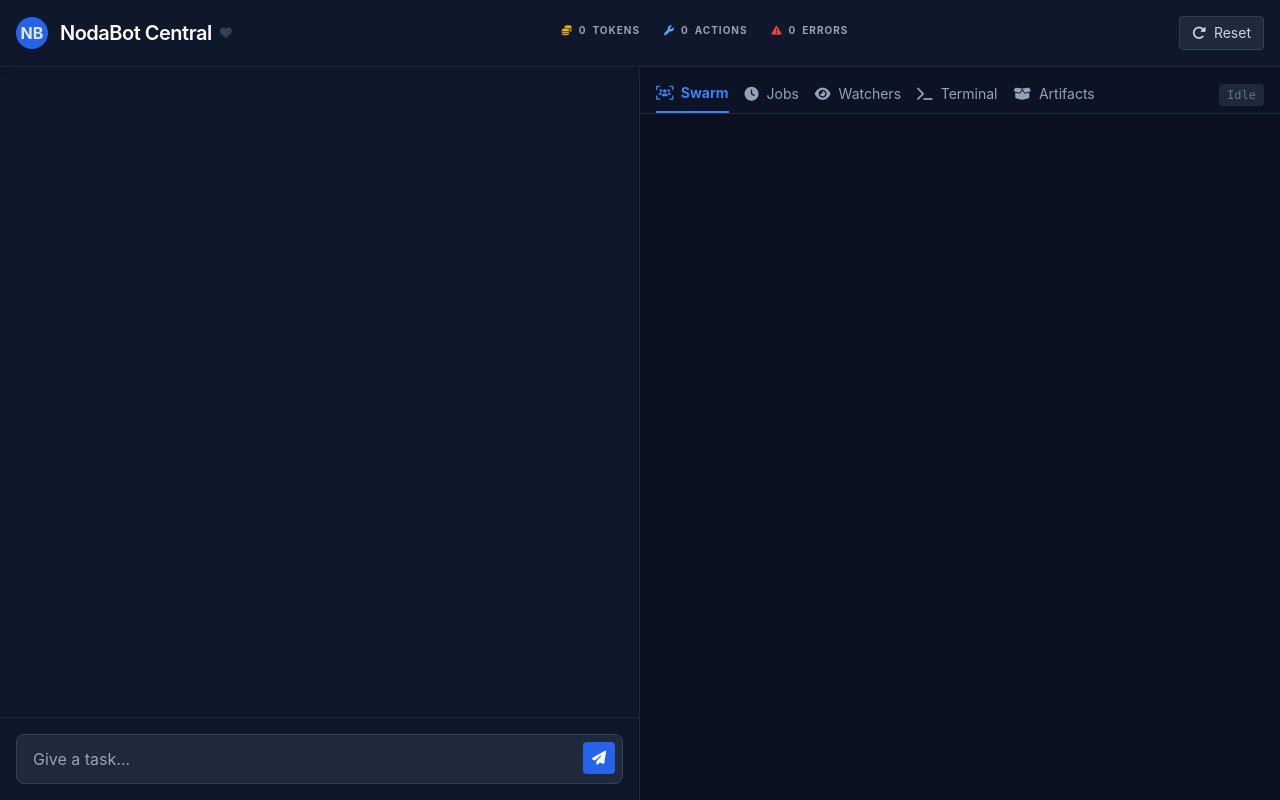
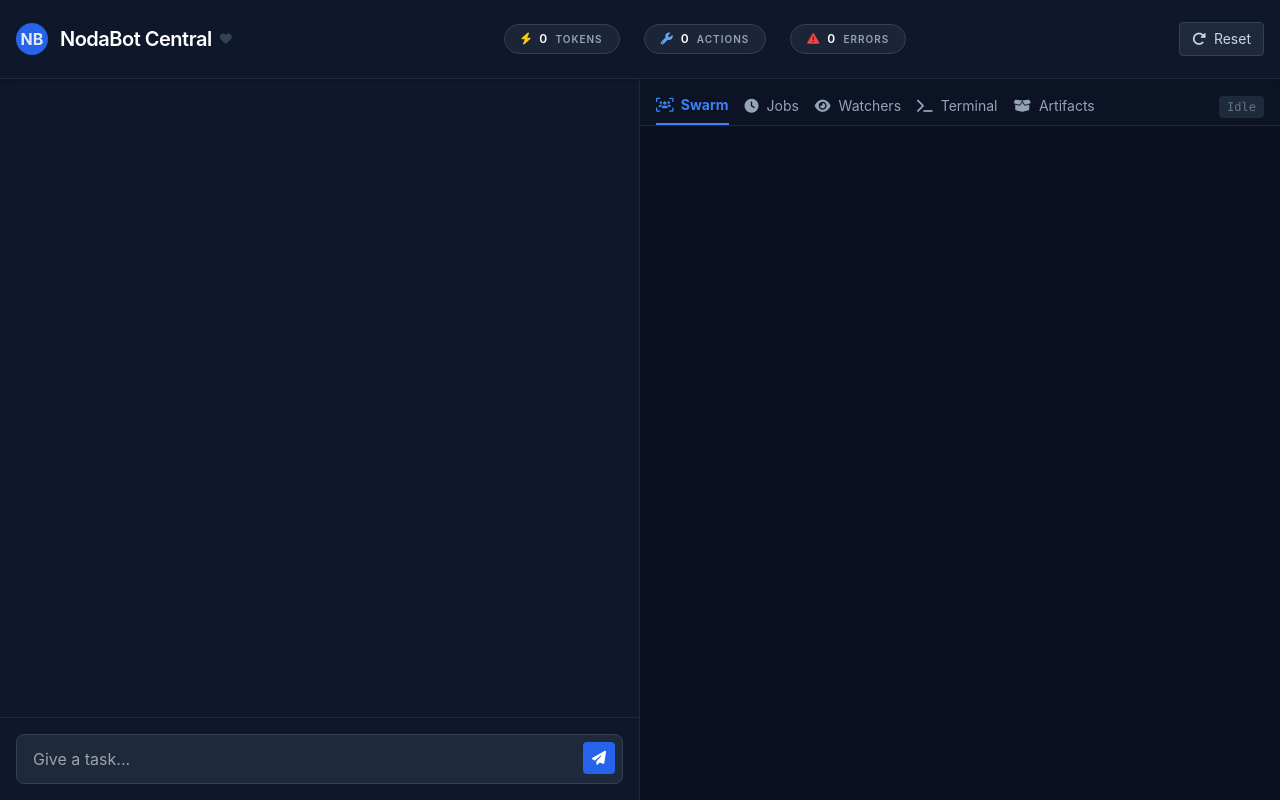
Before and after one commit to motexture42/nodabot, a Flask app: page / in a window 1280 px wide. Run offline with Flask 3, Linux system fonts and the light colour scheme; some libraries are stand-ins or nearby versions.

Commit message:
style: enhance mission dashboard layout and fix telegram polling timeout issues

```diff
--- a/interfaces/telegram_bot.py
+++ b/interfaces/telegram_bot.py
@@ -32,7 +32,8 @@ class TelegramInterface:
         if self.bot:
             print("Starting Telegram bot...")
             # We catch exceptions to prevent the bot from crashing on network timeouts
-            threading.Thread(target=self.bot.infinity_polling, kwargs={"timeout": 10, "long_polling_timeout": 5, "logger_level": 30}, daemon=True).start()
+            # Using default timeouts instead of custom ones to prevent urllib3 ReadTimeoutError
+            threading.Thread(target=self.bot.infinity_polling, kwargs={"logger_level": 30}, daemon=True).start()
 
     def _send_long_message(self, text):
         max_len = 4000
--- a/templates/index.html
+++ b/templates/index.html
@@ -55,23 +55,51 @@
             </h1>
         </div>
 
-        <!-- Mission Board -->
-        <div class="flex-1 flex flex-col mx-8">
-            <div class="flex items-center justify-center gap-6 text-[10px] text-slate-400 uppercase tracking-widest font-bold mb-1.5 transition-all">
-                <div class="flex items-center gap-1.5" title="Total Tokens Used"><i class="fa-solid fa-coins text-yellow-500"></i> <span id="metric-tokens">0</span> TOKENS</div>
-                <div class="flex items-center gap-1.5" title="Tool Actions Made"><i class="fa-solid fa-wrench text-blue-400"></i> <span id="metric-actions">0</span> ACTIONS</div>
-                <div class="flex items-center gap-1.5" title="Errors Encountered"><i class="fa-solid fa-triangle-exclamation text-red-500"></i> <span id="metric-errors">0</span> ERRORS</div>
-            </div>
-            <div id="mission-board" class="hidden bg-slate-800/80 border border-slate-700/80 rounded-md px-4 py-1.5 flex items-center justify-center gap-4 shadow-inner">
-                <div class="shrink-0 text-[10px] uppercase font-bold text-blue-400 tracking-tighter flex items-center gap-1.5"><i class="fa-solid fa-bullseye"></i> Mission</div>
-                <div id="mission-text" class="text-xs font-medium text-slate-200 truncate max-w-xs italic">None</div>
-                <div class="h-3 w-[1px] bg-slate-600"></div>
-                <div class="shrink-0 text-[10px] uppercase font-bold text-emerald-400 tracking-tighter flex items-center gap-1.5"><i class="fa-solid fa-shoe-prints"></i> Task</div>
-                <div id="next-step-text" class="text-[11px] text-slate-300 truncate max-w-sm">Awaiting input...</div>
+        <!-- Mission Board & Metrics -->
+        <div class="flex-1 flex justify-center mx-8 my-2">
+            <div class="flex flex-col w-full max-w-3xl gap-3">
+                <!-- Metrics Bar -->
+                <div class="flex items-center justify-center gap-6 text-xs font-semibold">
+                    <div class="flex items-center gap-2 bg-slate-800/80 px-4 py-1.5 rounded-full border border-slate-700 shadow-sm" title="Tokens Processed">
+                        <i class="fa-solid fa-bolt text-yellow-400"></i>
+                        <span id="metric-tokens" class="text-white tracking-wide">0</span>
+                        <span class="text-[10px] text-slate-400 uppercase tracking-widest">Tokens</span>
+                    </div>
+                    <div class="flex items-center gap-2 bg-slate-800/80 px-4 py-1.5 rounded-full border border-slate-700 shadow-sm" title="Tool Invocations">
+                        <i class="fa-solid fa-wrench text-blue-400"></i>
+                        <span id="metric-actions" class="text-white tracking-wide">0</span>
+                        <span class="text-[10px] text-slate-400 uppercase tracking-widest">Actions</span>
+                    </div>
+                    <div class="flex items-center gap-2 bg-slate-800/80 px-4 py-1.5 rounded-full border border-slate-700 shadow-sm" title="Failures">
+                        <i class="fa-solid fa-triangle-exclamation text-red-500"></i>
+                        <span id="metric-errors" class="text-white tracking-wide">0</span>
+                        <span class="text-[10px] text-slate-400 uppercase tracking-widest">Errors</span>
+                    </div>
+                </div>
+
+                <!-- Mission Status Card -->
+                <div id="mission-board" class="hidden relative overflow-hidden bg-slate-800/60 border border-slate-600 rounded-xl p-3.5 shadow-md flex-col gap-2.5 backdrop-blur-sm transition-all duration-300">
+                    <div class="absolute left-0 top-0 w-1.5 h-full bg-gradient-to-b from-blue-500 to-emerald-400 shadow-[0_0_10px_rgba(59,130,246,0.5)]"></div>
+                    <div class="flex items-start gap-3 pl-3">
+                        <div class="mt-0.5"><i class="fa-solid fa-flag-checkered text-blue-400 text-lg"></i></div>
+                        <div class="flex-1">
+                            <div class="text-[10px] uppercase font-bold text-blue-400/80 tracking-widest mb-0.5">Current Mission</div>
+                            <div id="mission-text" class="text-sm font-bold text-white leading-tight line-clamp-2">None</div>
+                        </div>
+                    </div>
+                    <div class="h-[1px] w-full bg-slate-700/60 ml-3"></div>
+                    <div class="flex items-start gap-3 pl-3">
+                        <div class="mt-0.5"><i class="fa-solid fa-forward-step text-emerald-400 text-base"></i></div>
+                        <div class="flex-1">
+                            <div class="text-[10px] uppercase font-bold text-emerald-400/80 tracking-widest mb-0.5">Active Task</div>
+                            <div id="next-step-text" class="text-[13px] font-medium text-slate-300 leading-tight line-clamp-2">Awaiting input...</div>
+                        </div>
+                    </div>
+                </div>
             </div>
         </div>
 
-        <div class="flex items-center gap-4 text-sm text-slate-400">
+        <div class="flex items-center gap-4 text-sm text-slate-400 shrink-0">
             <button type="button" onclick="resetSession()" class="bg-slate-800 hover:bg-slate-700 text-slate-300 px-3 py-1.5 rounded transition border border-slate-700">
                 <i class="fa-solid fa-rotate-right mr-1"></i> Reset
             </button>
```
